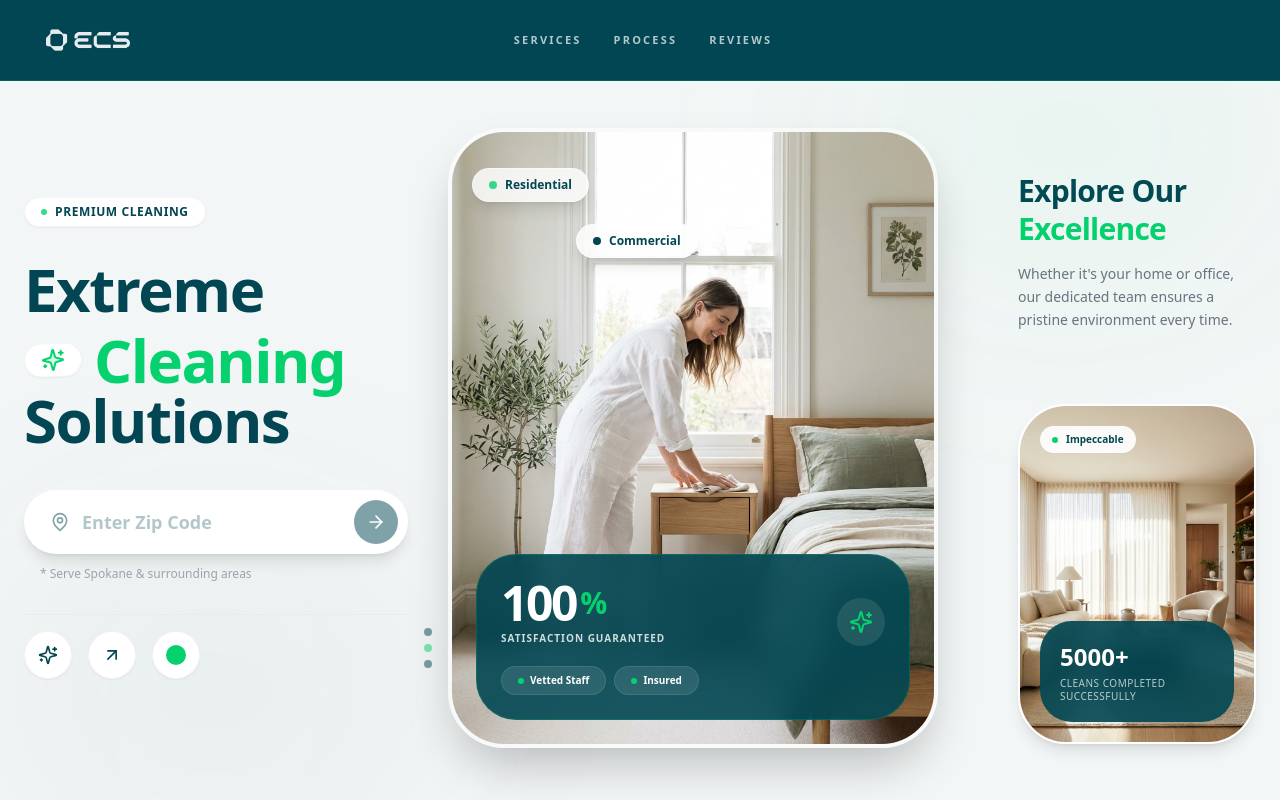
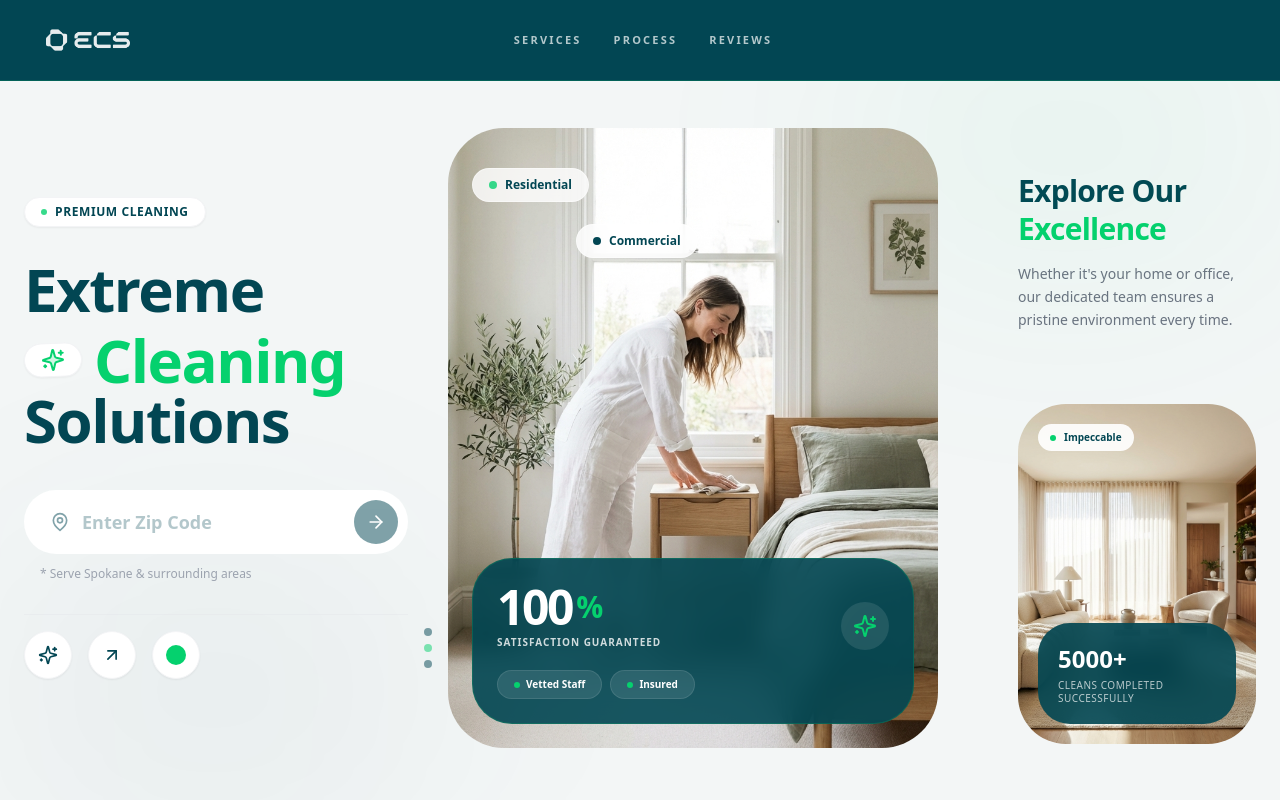
Before and after one commit to renatoquerales28-byte/extreme-cleaning-next, a Next.js app: page / in a window 1280 px wide. Shown: the top 800 px of the page. Built offline with nearby package versions, Linux system fonts and the light colour scheme.

Commit message:
UI: Remove white borders and shadows from Hero cards and form

```diff
--- a/src/components/landing/HeroSection.tsx
+++ b/src/components/landing/HeroSection.tsx
@@ -55,7 +55,7 @@ export default function HeroSection() {
 
                         {/* Zip Code Form Integration */}
                         <div className="pt-2">
-                            <form onSubmit={handleStart} className={`relative flex items-center p-2 bg-white rounded-full transition-all duration-300 border-2 ${isFocused ? 'border-[#05D16E] shadow-xl shadow-[#05D16E]/10' : 'border-transparent shadow-lg'}`}>
+                            <form onSubmit={handleStart} className={`relative flex items-center p-2 bg-white rounded-full transition-all duration-300 border-2 ${isFocused ? 'border-[#05D16E]' : 'border-transparent'}`}>
                                 <div className="pl-4 text-[#024653]/50">
                                     <MapPin size={20} />
                                 </div>
@@ -109,7 +109,7 @@ export default function HeroSection() {
                             initial={{ x: -20, opacity: 0 }}
                             animate={{ x: 0, opacity: 1 }}
                             transition={{ delay: 1 }}
-                            className="absolute top-10 left-6 z-40 bg-white/80 backdrop-blur-md px-4 py-2 rounded-full flex items-center gap-2 text-xs font-bold text-[#024653] shadow-lg border border-white/40"
+                            className="absolute top-10 left-6 z-40 bg-white/80 backdrop-blur-md px-4 py-2 rounded-full flex items-center gap-2 text-xs font-bold text-[#024653] border border-white/40"
                         >
                             <span className="w-2 h-2 bg-[#05D16E] rounded-full animate-pulse"></span>
                             Residential
@@ -118,14 +118,14 @@ export default function HeroSection() {
                             initial={{ x: 20, opacity: 0 }}
                             animate={{ x: 0, opacity: 1 }}
                             transition={{ delay: 1.2 }}
-                            className="absolute top-24 -right-4 lg:right-auto lg:left-32 z-40 bg-white/80 backdrop-blur-md px-4 py-2 rounded-full flex items-center gap-2 text-xs font-bold text-[#024653] shadow-lg border border-white/40"
+                            className="absolute top-24 -right-4 lg:right-auto lg:left-32 z-40 bg-white/80 backdrop-blur-md px-4 py-2 rounded-full flex items-center gap-2 text-xs font-bold text-[#024653] border border-white/40"
                         >
                             <span className="w-2 h-2 bg-[#024653] rounded-full"></span>
                             Commercial
                         </motion.div>
 
                         {/* Main Image */}
-                        <div className="w-full h-full rounded-[3.5rem] overflow-hidden shadow-2xl relative group border-4 border-white/50">
+                        <div className="w-full h-full rounded-[3.5rem] overflow-hidden relative group">
                             <Image
                                 src="/brand/hero_woman_cleaning.png"
                                 alt="Professional Cleaner"
@@ -183,7 +183,7 @@ export default function HeroSection() {
                         initial={{ opacity: 0, scale: 0.9 }}
                         animate={{ opacity: 1, scale: 1 }}
                         transition={{ delay: 0.4, duration: 0.6 }}
-                        className="relative rounded-[3rem] overflow-hidden h-[340px] shadow-lg group border-2 border-white"
+                        className="relative rounded-[3rem] overflow-hidden h-[340px] group"
                     >
                         <Image
                             src="/brand/service-residential.png"
```
